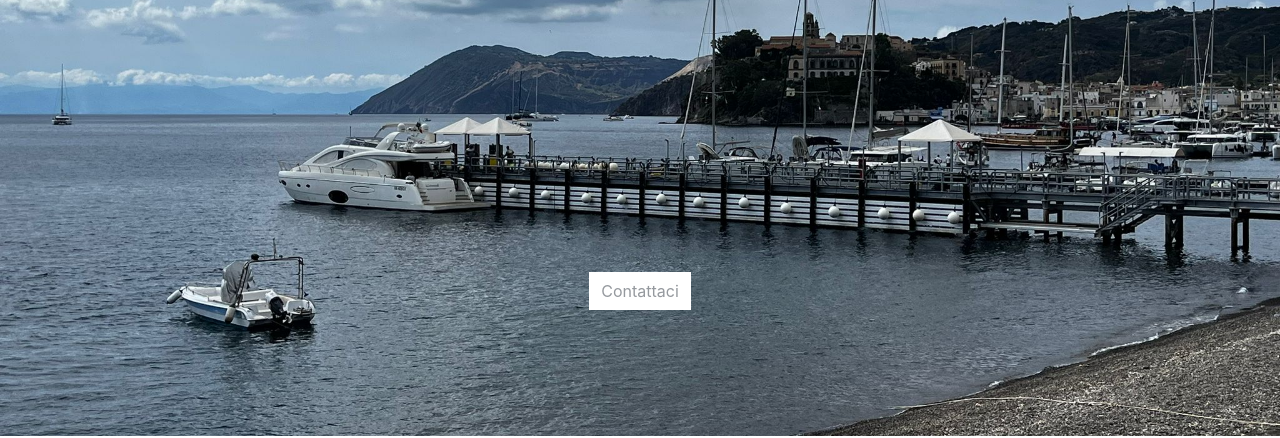
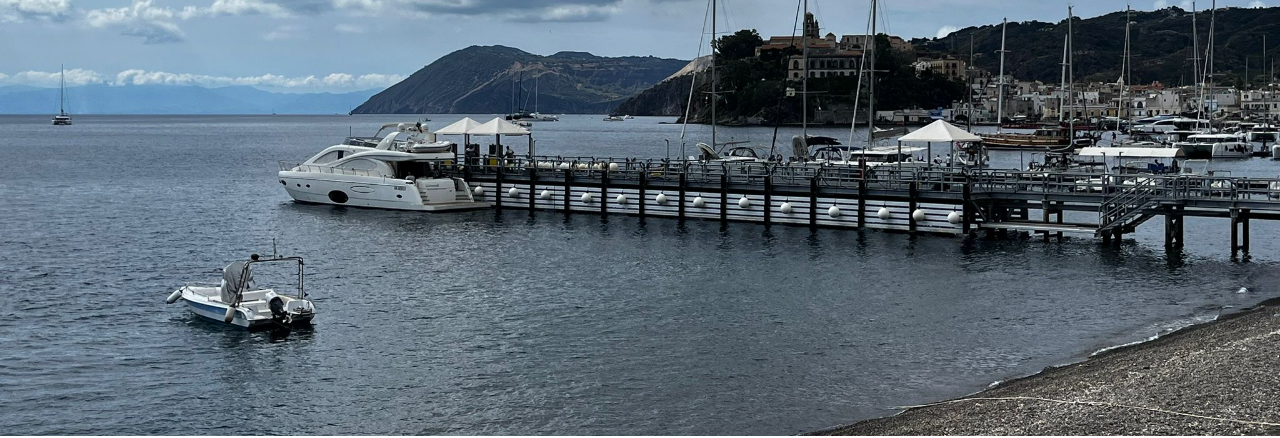
Before and after one commit to Hexis2708/sitoprova.github.io, a plain HTML site: page index.html in a window 1280 px wide. Shown: the part 384-822 px from the top of the page. Drawn offline with nearby package versions, Linux system fonts and the light colour scheme; a web font is replaced by a local one.

Commit message:
Update index.html

```diff
--- a/index.html
+++ b/index.html
@@ -34,7 +34,7 @@
       <h1>Distributore Carburanti Lipari</h1>
     </header>
     <div class="link-to-book-wrapper">
-      <a class="link-to-book" href="#contatti">Contattaci</a>
+      <a class="btn btn-second" href="https://www.google.com/maps/place/Eni+Station/@38.4760225,14.9563642,17.86z/data=!4m6!3m5!1s0x131679650e28fb13:0x54b8e30717596595!8m2!3d38.4757391!4d14.9559156!16s%2Fg%2F11bbrhyv5q?entry=ttu"></a>
     </div>
   </section>
 
```
